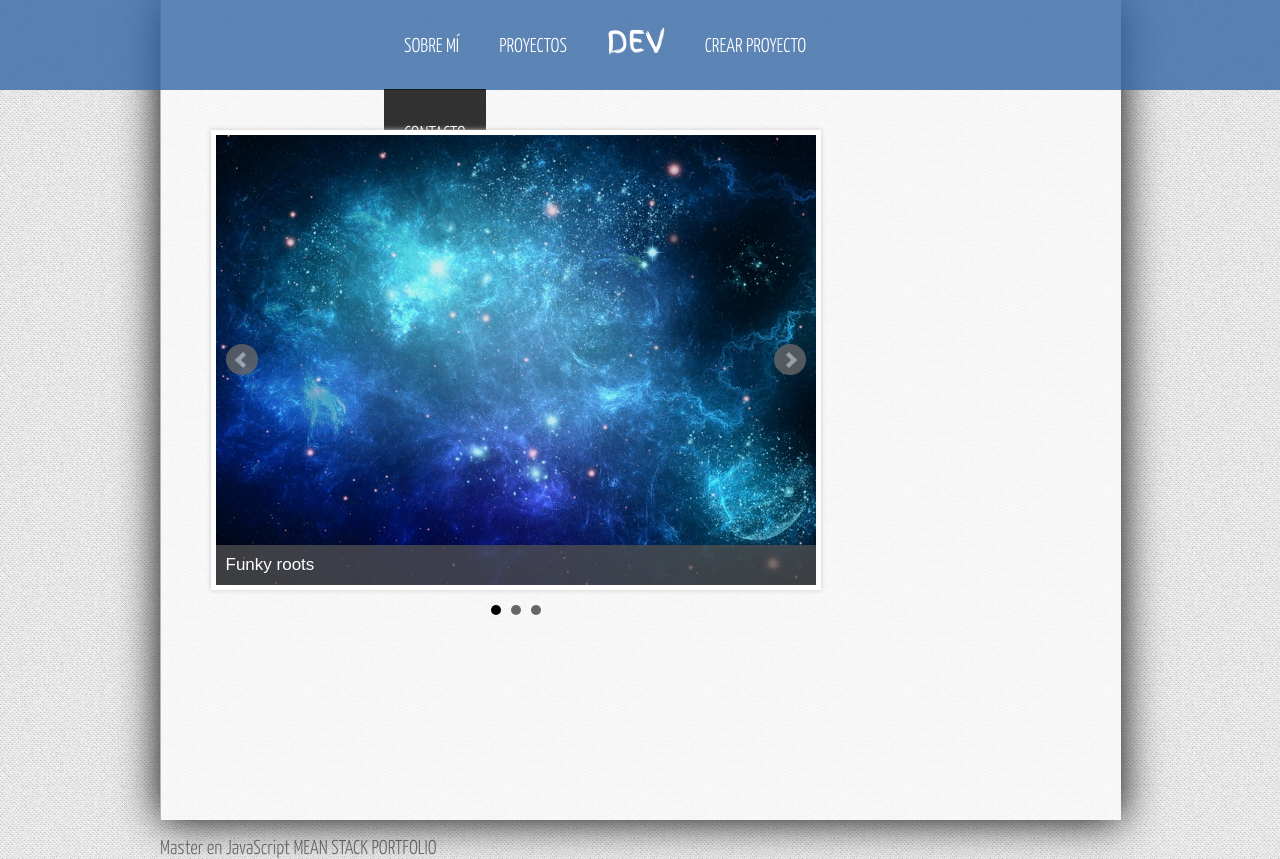
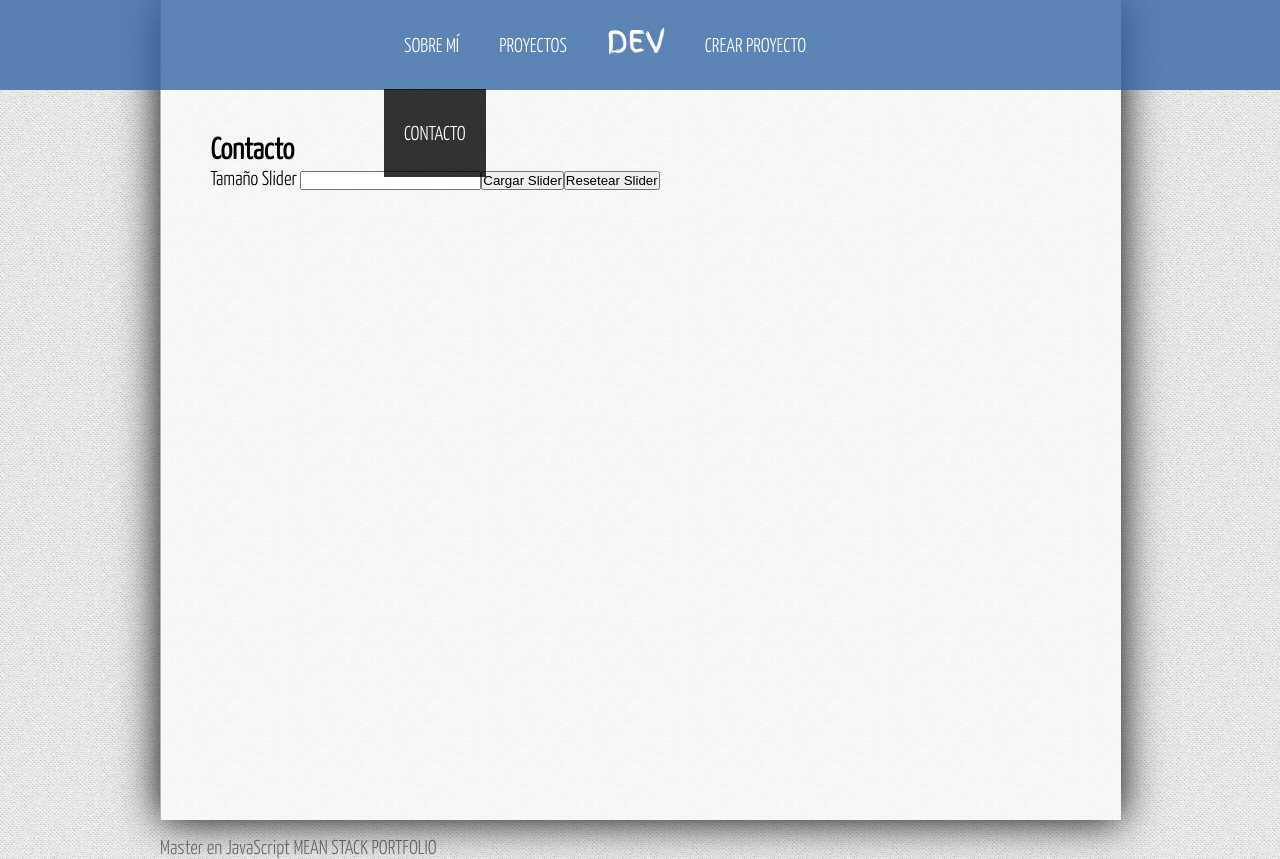
Before and after one commit to jcg678/mean-stack-example, an Angular app: page /contacto in a window 1280 px wide. Built offline with nearby package versions, Linux system fonts and the light colour scheme.

Commit message:
de padres a hijos

```diff
--- a/src/app/components/contact/contact.component.html
+++ b/src/app/components/contact/contact.component.html
@@ -1,9 +1,13 @@
 <div class="container">
+<h1>Contacto</h1>
+Tamaño Slider
+<input type="number" [(ngModel)]="widthSlider"  />
+<button (click)="cargarSlider()">Cargar Slider</button>
+<button (click)="resetearSlider()">Resetear Slider</button>
 
-	<div class="galeria">
-	  <div><img src="/assets/img/1.jpg" title="Funky roots"></div>
-	  <div><img src="/assets/img/2.jpeg" title="The long and winding road"></div>
-	  <div><img src="/assets/img/3.jpg" title="Happy trees"></div>
+
+	<div *ngIf="anchuraToSlider">
+		<slider [anchura]="anchuraToSlider" [etiquetas]="captions"></slider>
 	</div>
 
 </div>
--- a/src/app/components/contact/contact.component.ts
+++ b/src/app/components/contact/contact.component.ts
@@ -7,24 +7,23 @@ declare var $:any;
   styleUrls: ['./contact.component.css']
 })
 export class ContactComponent implements OnInit {
-
-  constructor() { }
+  public widthSlider: number;
+  public anchuraToSlider: number;
+  public captions: boolean;
+  constructor() {
+  	this.captions = true;
+  }
 
   ngOnInit() {
 
-  	$("#logo").click(function(e){
-  		e.preventDefault();
-  		$("header").css("background","green").css("height","200px");
-  	})
-
-  	 $('.galeria').bxSlider({
-    mode: 'fade',
-    captions: true,
-    slideWidth: 600
-  });
+  }
 
 
-
+  cargarSlider(){
+  	this.anchuraToSlider = this.widthSlider;
   }
 
+  resetearSlider(){
+  	this.anchuraToSlider = 0;
+  }
 }
--- /dev/null
+++ b/src/app/components/slider/slider.component.html
@@ -0,0 +1,6 @@
+	Slider: <strong>{{anchura}}</strong> , Captions: <strong>{{captions}}</strong>
+	<div class="galeria">
+	  <div><img src="/assets/img/1.jpg" title="Funky roots"></div>
+	  <div><img src="/assets/img/2.jpeg" title="The long and winding road"></div>
+	  <div><img src="/assets/img/3.jpg" title="Happy trees"></div>
+	</div>
```
Also changed, not shown: src/app/components/slider/slider.component.ts (added, +29 -0 lines), src/app/components/slider/slider.component.css (added), 1 other file (tests, documents, lock files or other folders).
